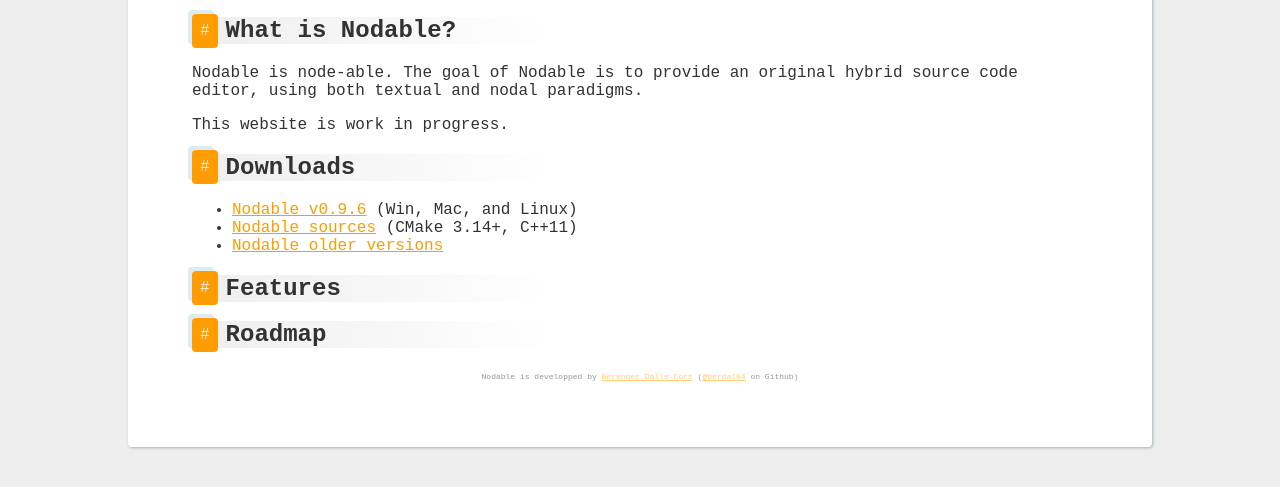
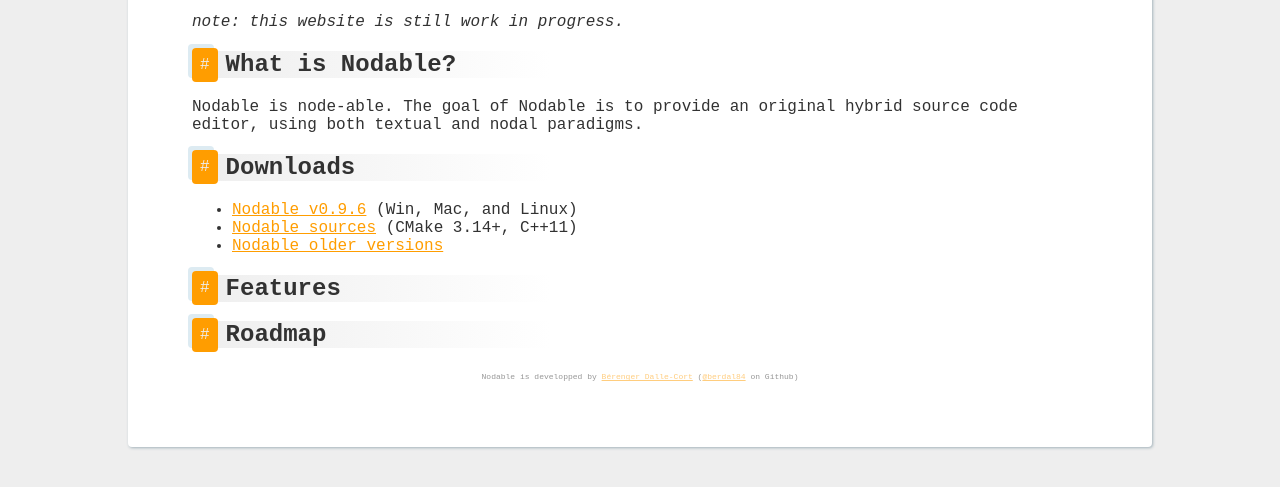
Before and after one commit to berdal84/nodable-website, a website: page dist/index.html in a window 1280 px wide. Shown: the part 213-700 px from the top of the page. Drawn offline with Linux system fonts and the light colour scheme.

Commit message:
wip text

```diff
--- a/dist/index.html
+++ b/dist/index.html
@@ -13,11 +13,13 @@
             </header>
 
             <main>
+                <p class="wip">note: this website is still work in progress.</p>
+
                 <!-- Abstract -->
                 <section id="about">
                     <h1><a href="/#about">What is Nodable?</a></h1>
                     <p>Nodable is node-able. The goal of Nodable is to provide an original hybrid source code editor, using both textual and nodal paradigms.</p>
-                    <p>This website is work in progress.</p>
+
                 </section>
 
                 <!-- Download binaries / source code -->
--- a/dist/style.css
+++ b/dist/style.css
@@ -91,6 +91,10 @@
     box-shadow: -4px -4px 0px var(--color-shadows-lighter);
 }
 
+p.wip {
+    font-style: italic;
+}
+
 header {
     border-bottom: solid var(--bg-color-secondary) 2px;
     display: flex;
```
